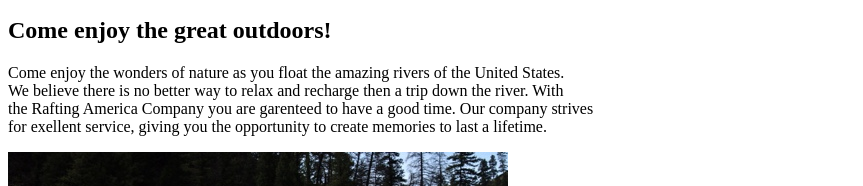
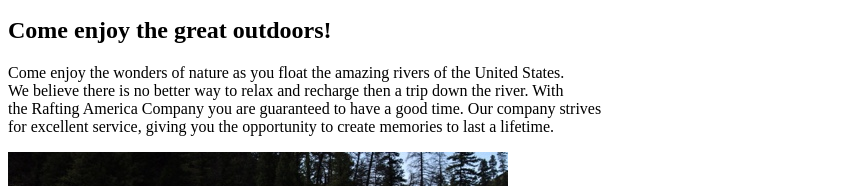
Before and after one commit to mjhaymond/wdd130, a plain HTML site: page week3/index.html in a window 1280 px wide. Shown: the part 719-905 px from the top of the page, without its empty margins (0-863 px from the left). Drawn offline with Linux system fonts and the light colour scheme.

Commit message:
spelling fix

```diff
--- a/week3/index.html
+++ b/week3/index.html
@@ -38,8 +38,8 @@
             <h1>Come enjoy the great outdoors!</h1>
             <p>Come enjoy the wonders of nature as you float the amazing rivers of the United States.<br>
                 We believe there is no better way to relax and recharge then a trip down the river. With<br>
-                the Rafting America Company you are garenteed to have a good time. Our company strives<br>
-                for exellent service, giving you the opportunity to create memories to last a lifetime.<br>
+                the Rafting America Company you are guaranteed to have a good time. Our company strives<br>
+                for excellent service, giving you the opportunity to create memories to last a lifetime.<br>
             </P>
             <div class="Photo #1 info in Main Body"></div>
             <img src="../images/raft-rapid.jpg" alt="Rafting the River">
```
